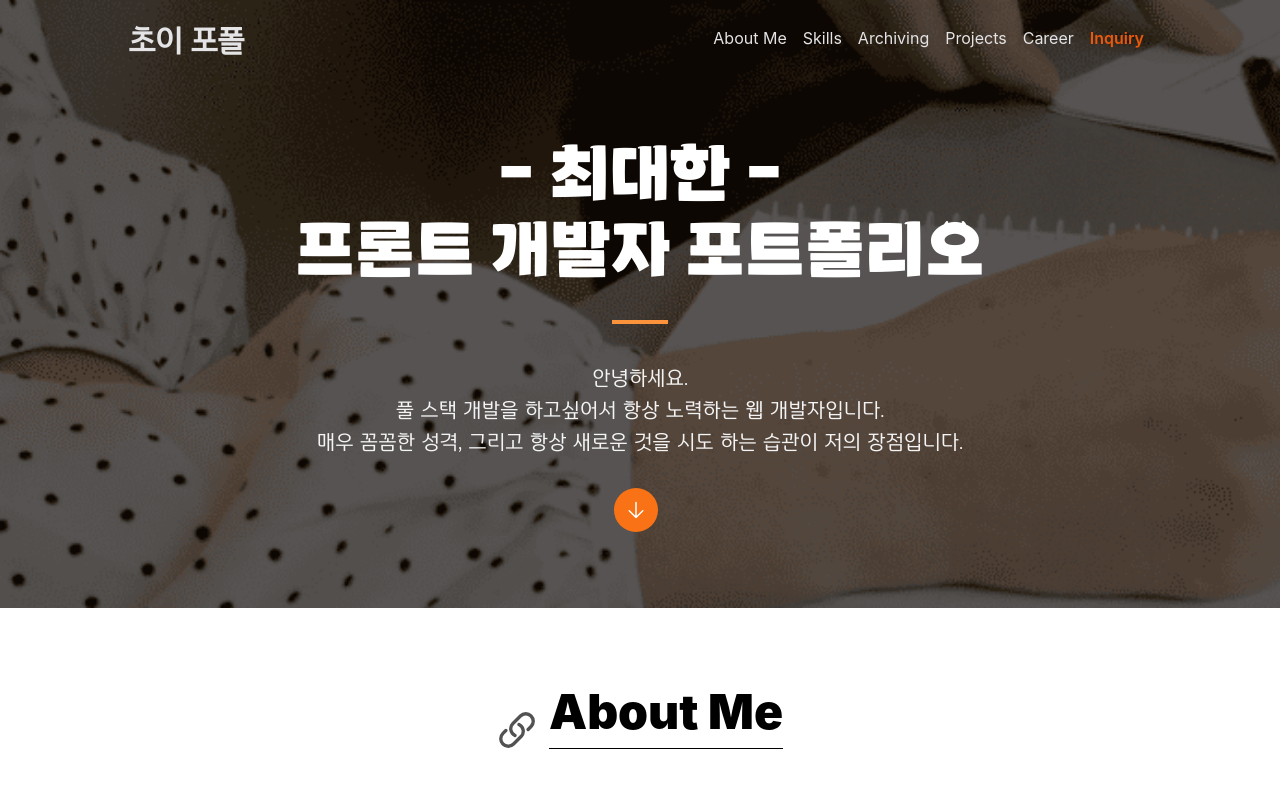
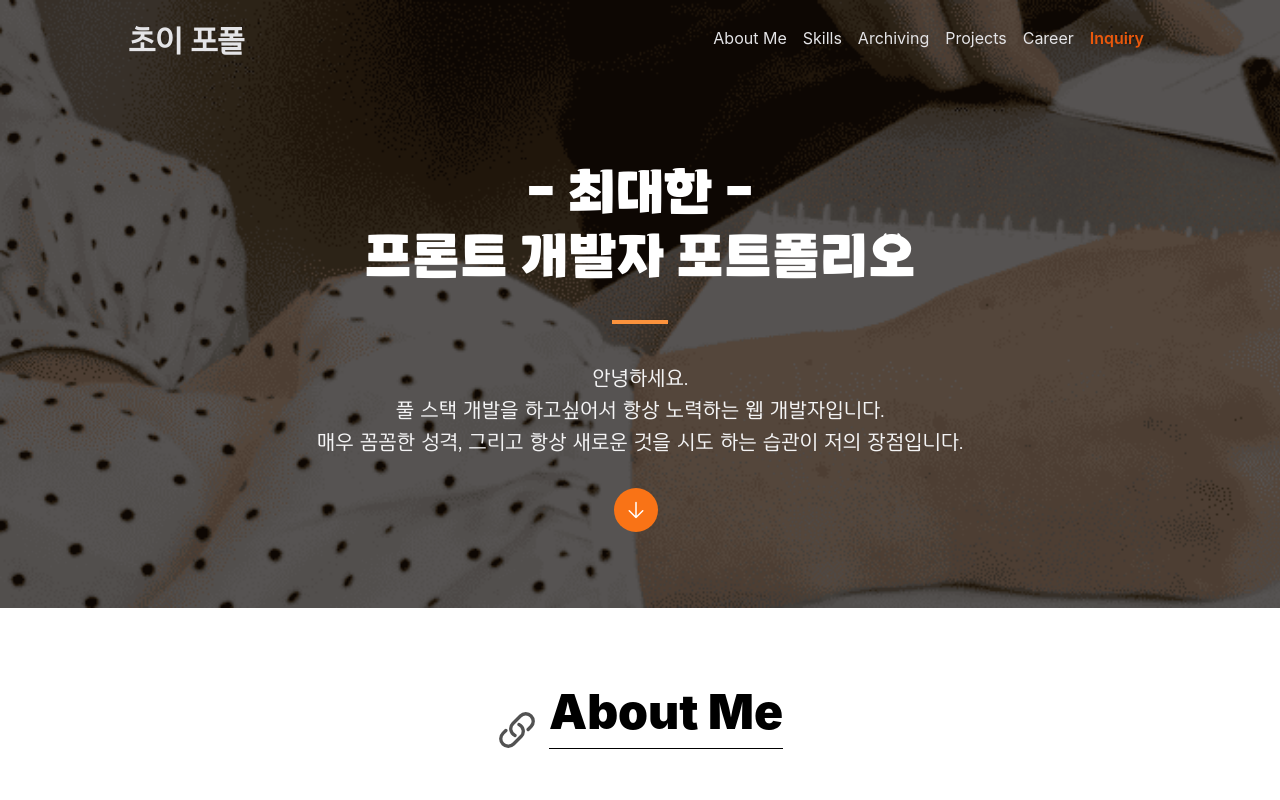
Before and after one commit to sheldhe/choi-pf, a React (Create React App) app: page / in a window 1280 px wide. Shown: the top 800 px of the page. Built offline with nearby package versions, Linux system fonts and the light colour scheme.

Commit message:
modify - text & class

```diff
--- a/src/components/main/projects/index.js
+++ b/src/components/main/projects/index.js
@@ -28,7 +28,7 @@ const Projects = () => {
               PWA를 실제로 구현해봄으로써 앞으로 웹 생태계가 뻗어나갈 무한한
               가능성과 확장성을 몸소 체감할 수 있었습니다.
             </div>
-            <div class="border-b border-grey-500">
+            <div className="border-b border-grey-500">
               <button>자세히 보기</button>
             </div>
             <div className="flex flex-col pt-4 pb-4">
@@ -77,7 +77,7 @@ const Projects = () => {
               PWA를 실제로 구현해봄으로써 앞으로 웹 생태계가 뻗어나갈 무한한
               가능성과 확장성을 몸소 체감할 수 있었습니다.
             </div>
-            <div class="border-b border-grey-500">
+            <div className="border-b border-grey-500">
               <button>자세히 보기</button>
             </div>
             <div className="flex flex-col pt-4 pb-4">
--- a/src/pages/main.js
+++ b/src/pages/main.js
@@ -13,8 +13,8 @@ const Main = () => {
     <>
       <div className="bg-main01 h-screen w-screen bg-cover max-h-[38rem] flex justify-center pt-20">
         <div className="flex w-full max-w-screen-lg text-white justify-end items-center flex-col">
-          <div className="text-6xl font-nomal mb-4 font-yd">- 최대한 -</div>
-          <div className="text-6xl font-nomal font-yd">
+          <div className="text-5xl font-nomal mb-4 font-yd">- 최대한 -</div>
+          <div className="text-5xl font-nomal font-yd">
             프론트 개발자 포트폴리오
           </div>
           <hr className="w-14 h-1 mx-auto my-4 bg-orange-400 border-0 md:my-9 " />
```
